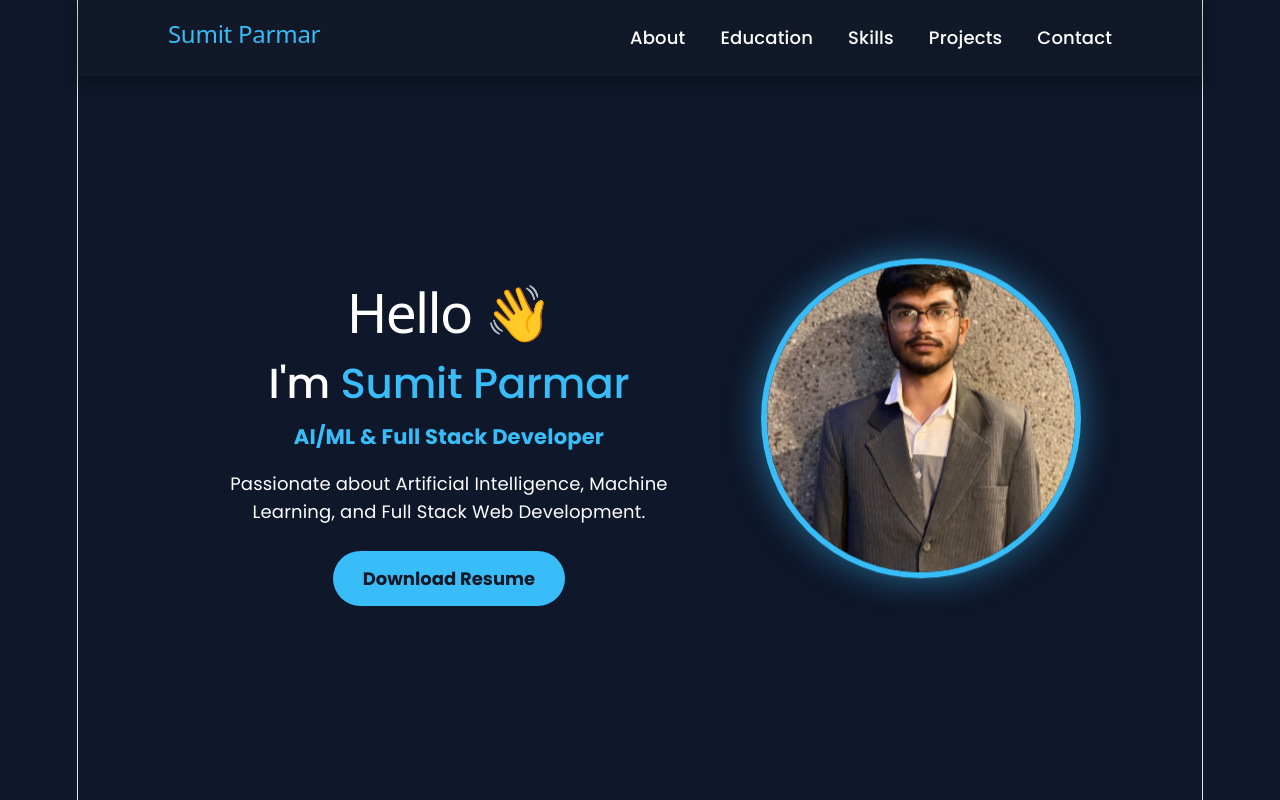
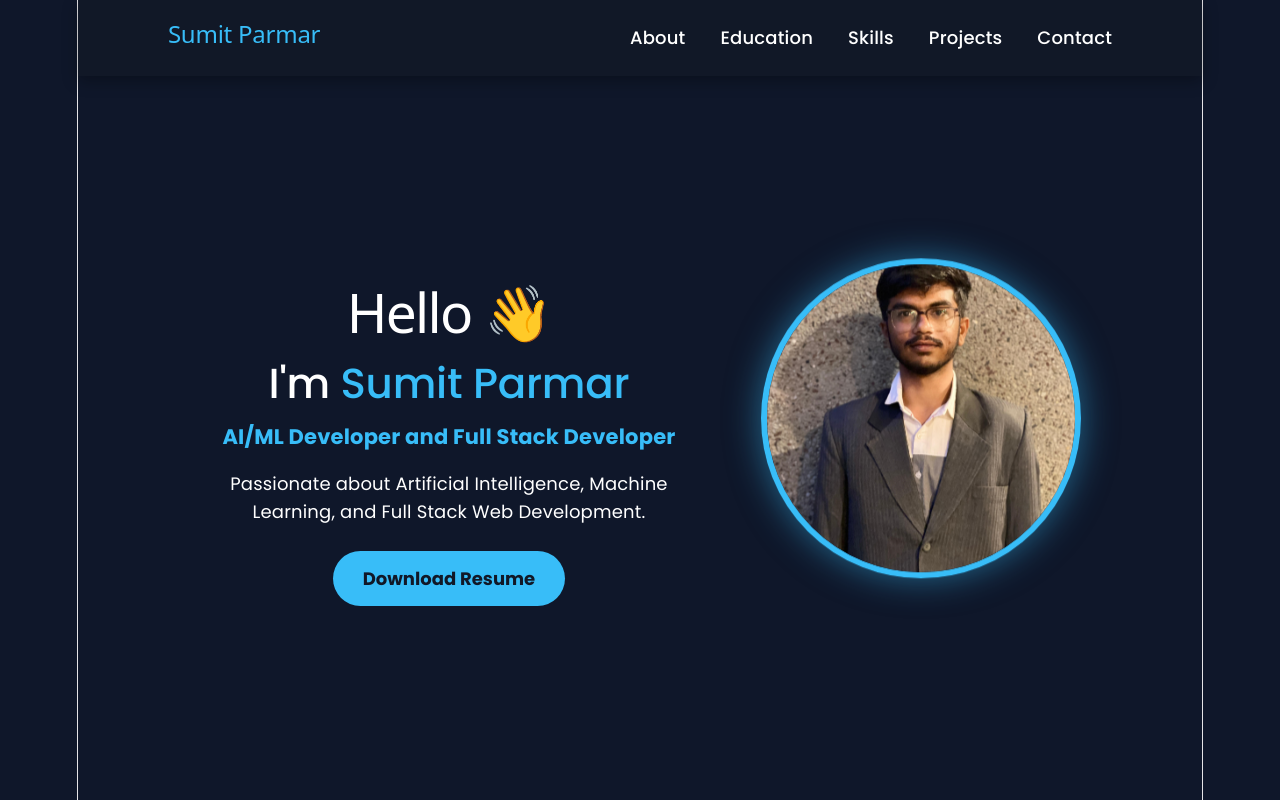
Before and after one commit to sumitparmar007/Sumit-Parmar, a React (Vite) app: page / in a window 1280 px wide. Shown: the top 800 px of the page. Built offline with nearby package versions, Linux system fonts and the light colour scheme.

Commit message:
Change Hero title to AI/ML Developer and Full Stack Developer

```diff
--- a/src/components/Hero.jsx
+++ b/src/components/Hero.jsx
@@ -7,7 +7,7 @@ function Hero() {
           <span className="iam">I'm </span>
           <span className="name">Sumit Parmar</span>
         </h2>
-        <h3>AI/ML & Full Stack Developer</h3>
+        <h3>AI/ML Developer and Full Stack Developer</h3>
         <p>
           Passionate about Artificial Intelligence,
           Machine Learning, and Full Stack Web Development.
```
